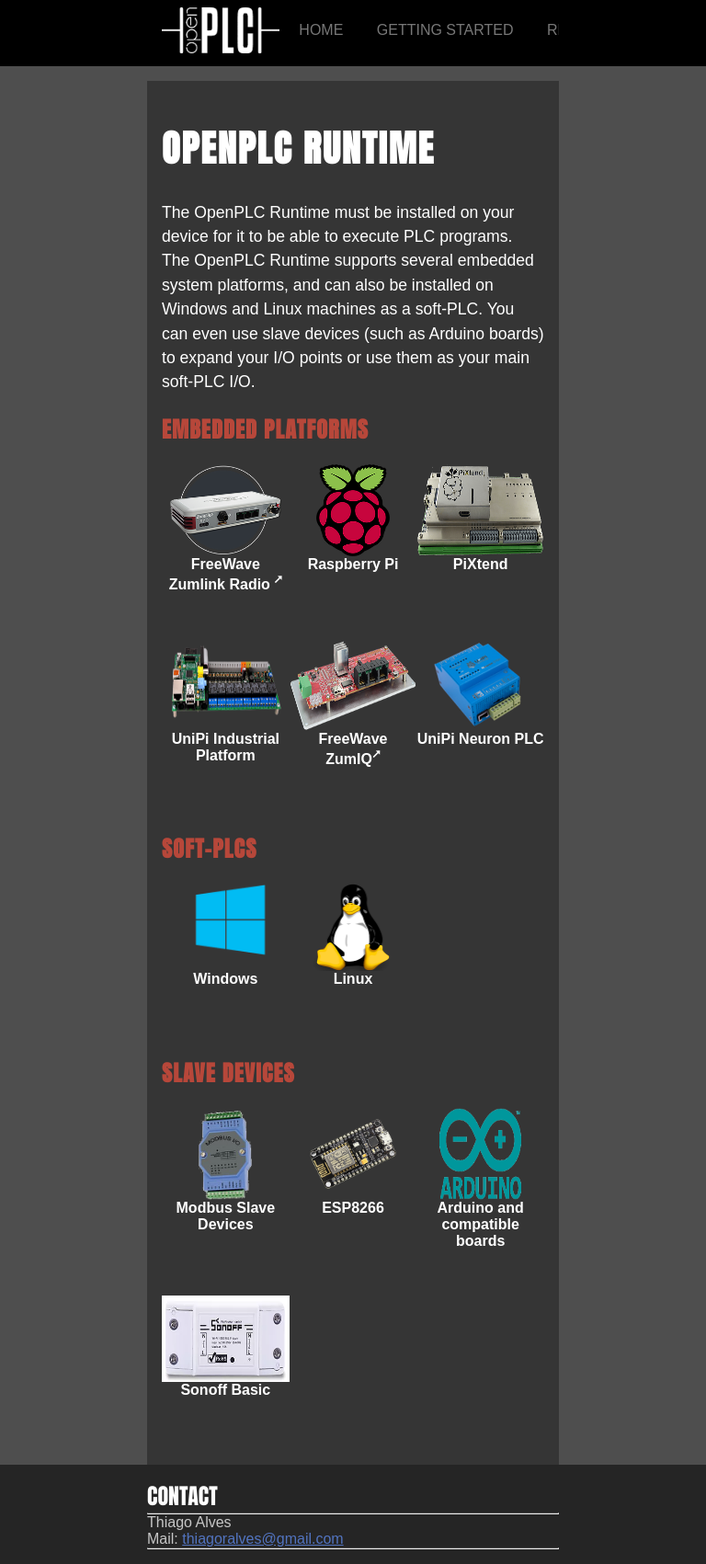
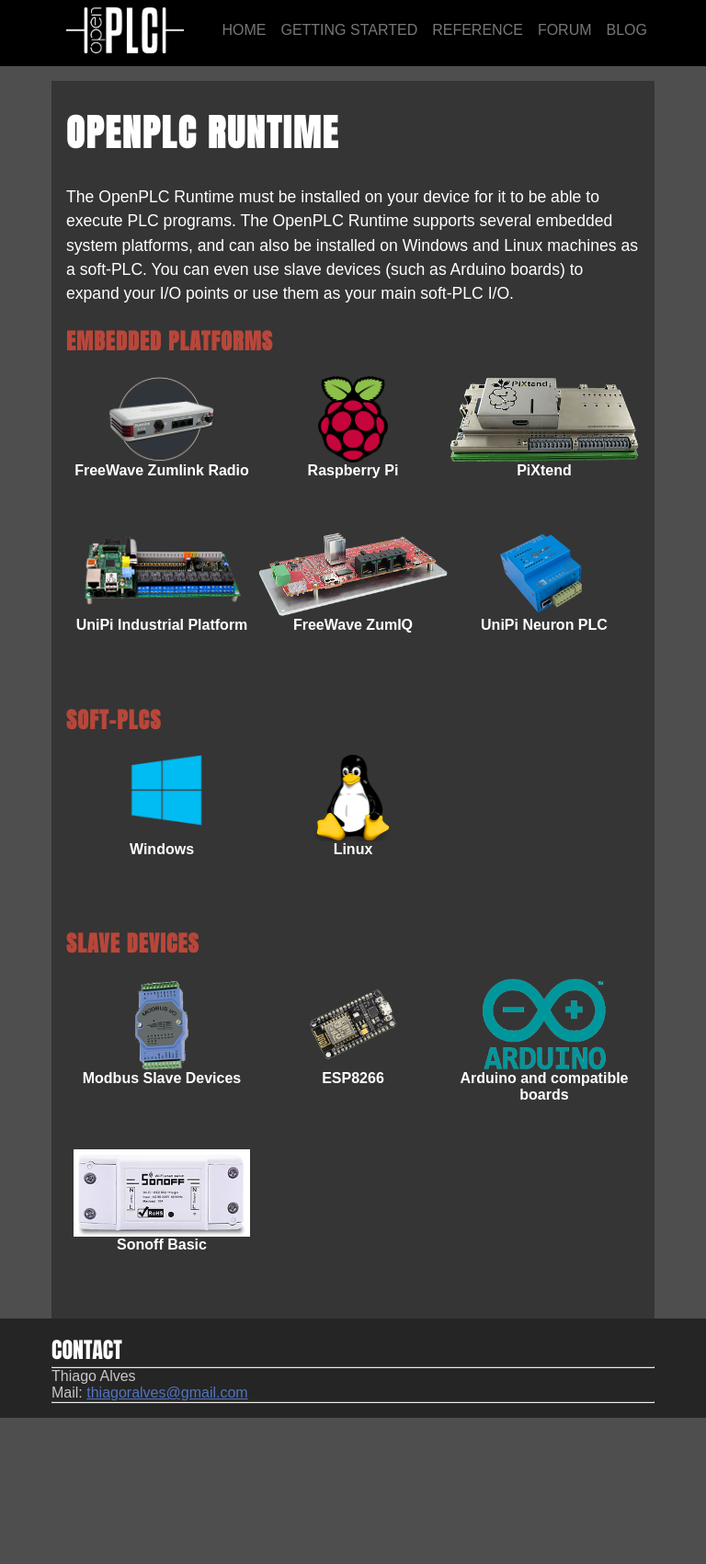
Before and after one commit to garretfick/openplcproject.github.io, a Jekyll site: the page built from runtime/index.md, in a window 768 px wide. Shown: the whole page at 92% size. Built offline with Jekyll 4.4.1, drawn with Linux system fonts in a browser that asks for light colours; after the commit the page ends 1542 px from its top, so only the background shows below that.

Commit message:
Fix the breakpoints so that it shows nicely at all widths

```diff
--- a/_includes/menu.html
+++ b/_includes/menu.html
@@ -1,14 +1,14 @@
 <nav>
   <div class="custom-wrapper pure-g inset" id="menu">
-    <div class="pure-u-1 pure-u-md-1-3">
+    <div class="pure-u-1 pure-u-md-1-4">
       <div class="pure-menu">
-        <a href="/" class="pure-menu-heading custom-brand">
+        <a href="/" class="pure-menu-heading">
           <img src="/assets/img/openplc-white.png" alt="Go to home page" class="header__logo"/>
         </a>
         <a href="#" class="custom-toggle" id="toggle"><s class="bar"></s><s class="bar"></s></a>
       </div>
     </div>
-    <div class="pure-u-1 pure-u-md-2-3">
+    <div class="pure-u-1 pure-u-md-3-4">
       <div class="pure-menu pure-menu-horizontal custom-menu-3 custom-can-transform">
         {% assign current = page.url | downcase | split: '/' %}
 
--- a/_layouts/default.html
+++ b/_layouts/default.html
@@ -7,9 +7,18 @@
     <link rel="stylesheet" href="/assets/css/pure-min.css">
     <link rel="stylesheet" href="/assets/css/grids-responsive-min.css">
     <link rel="stylesheet" href="/assets/css/theme.css">
-    <!--<link rel="stylesheet" href="/assets/css/theme.css">-->
     <link href="https://fonts.googleapis.com/css?family=Anton&display=swap" rel="stylesheet">
     <link rel="shortcut icon" href="/assets/img/favicon.png"/>
+
+    <meta name="description" content="An open source alternative to automation"/>
+    <link rel="canonical" href="https://www.openplcproject.com"/>
+    <meta property="og:title" content="The OpenPLC Project"/>
+    <meta property="og:description" content="An open source alternative to automation"/>
+    <meta property="og:url" content="https://www.openplcproject.com"/>
+    <meta property="og:site_name" content="openplc"/>
+    <meta property="og:type" content="website"/>
+    <meta name="keywords" content="MODBUS, PLC, industrial controllers, open source"/>
+
   </head>
   <body>
     {% include menu.html %}
@@ -17,6 +26,6 @@
       {{ content }}
     </main>
     {% include footer.html %}
+    <script src="/assets/js/menu.js"></script>
   </body>
-  <script src="/assets/js/menu.js"></script>
 </html>
--- a/assets/css/theme.css
+++ b/assets/css/theme.css
@@ -13,6 +13,7 @@
   text-transform: uppercase;
   letter-spacing: 0.05em;
   font-size: 2.5em;
+  margin-top: 0.25em;
 }
 
 h2 {
@@ -56,12 +57,21 @@
   margin: 0 10em;
 }
 
+@media (max-width: 70.999em) {
+  .inset {
+    margin: 0 3.5em;
+  }
+}
+
 @media (max-width: 47.999em) {
   main {
     padding: 0;
   }
+  article {
+    padding: 0.5em;
+  }
   .inset {
-    margin: 0 1em;
+    margin: 0 0.5em;
   }
 }
 
@@ -140,7 +150,7 @@
 }
 
 .custom-wrapper.open {
-  height: 14em;
+  height: 15.5em;
 }
 
 .custom-menu-3 {
@@ -192,6 +202,20 @@
   transform: rotate(-45deg);
 }
 
+@media (min-width: 47.999em) and (max-width:70.999em) {
+  .pure-menu-horizontal .pure-menu-list {
+    display: flex;
+    flex-wrap: wrap;
+    justify-content: flex-end;
+  }
+  .pure-menu-horizontal {
+    margin-top: 1em;
+  }
+  .pure-menu-link {
+    padding: 0.5em;
+  }
+}
+
 @media (max-width: 47.999em) {
   .custom-menu-3 {
     text-align: left;
@@ -202,6 +226,7 @@
 }
 
 /* Blog elements */
+
 .author {
   border-radius: 50%;
   display: unset;
--- a/runtime/index.md
+++ b/runtime/index.md
@@ -16,7 +16,7 @@
   <div class="pure-u-1 pure-u-md-1-3">
     <a href="http://www.freewave.com/products/zumlink-900-series/">
       <img src="freewave-zumlink-radio.png" alt=""/>
-      <div class="image-label">FreeWave Zumlink Radio <span class="external">⭧</span></div>
+      <div class="image-label">FreeWave Zumlink Radio</div>
     </a>
   </div>
   <div class="pure-u-1 pure-u-md-1-3">
@@ -43,7 +43,7 @@
   <div class="pure-u-1 pure-u-md-1-3">
     <a href="https://www.freewave.com/products/zumiq-edge-computer/">
       <img src="freewave-zumiq.png" alt=""/>
-      <div class="image-label">FreeWave ZumIQ<span class="external">⭧</span></div>
+      <div class="image-label">FreeWave ZumIQ</div>
     </a>
   </div>
   <div class="pure-u-1 pure-u-md-1-3">
```
Also changed, not shown: _posts/2020-04-25-openplc-call-for-testers.md (+1 -1 lines), README.md.
